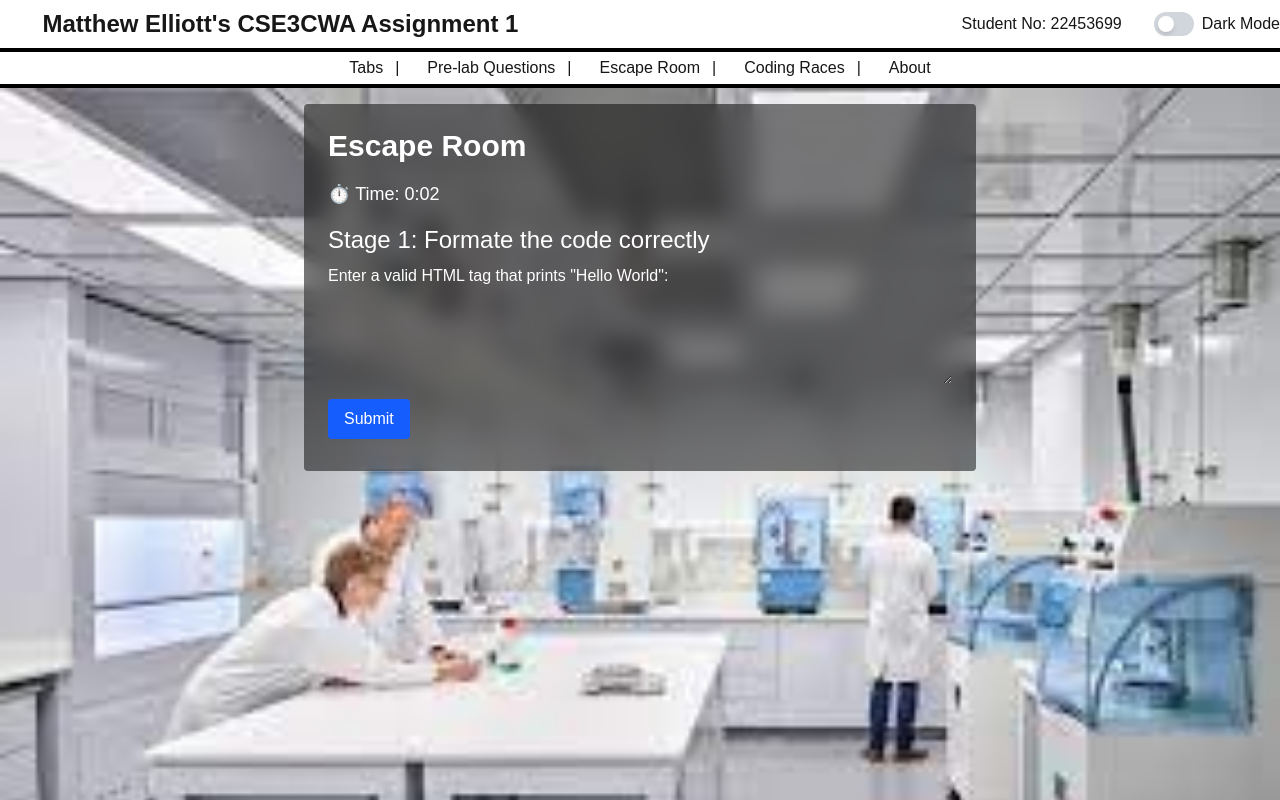
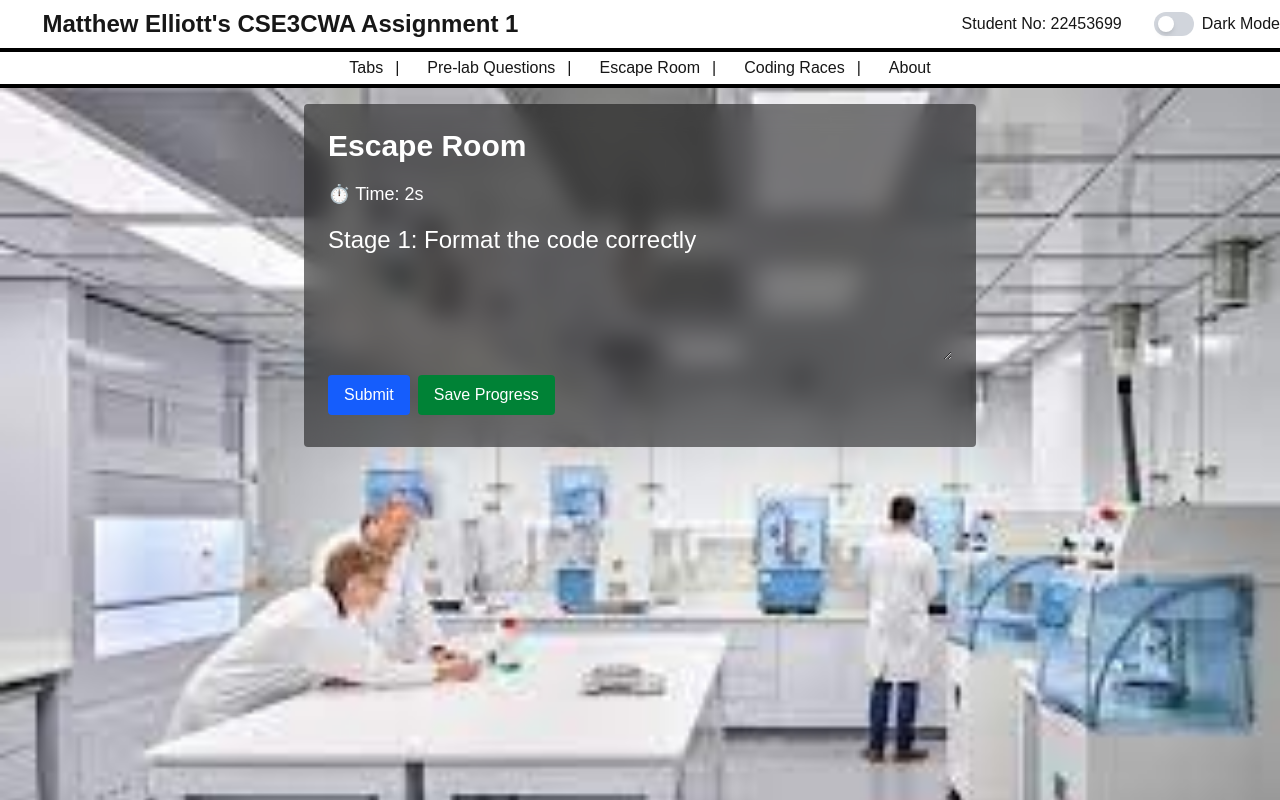
Before and after one commit to BeanerCans/Cloud-Web-App-Project-TS, a Next.js app: page /escape-room in a window 1280 px wide. Both pictures are taken after a click on the button "Start Game". Shown: the top 800 px of the page. Built offline with nearby package versions, Linux system fonts and the light colour scheme.

Commit message:
Implements save button

```diff
--- a/app/escape-room/page.tsx
+++ b/app/escape-room/page.tsx
@@ -2,6 +2,9 @@
 
 import { useEffect, useState } from 'react';
 
+// -----------------------------
+// 1️⃣ MAIN COMPONENT
+// -----------------------------
 type Stage = 'intro' | 'stage1' | 'stage2' | 'stage3' | 'complete';
 
 export default function EscapeRoom() {
@@ -9,12 +12,10 @@ export default function EscapeRoom() {
   const [time, setTime] = useState(0);
   const [running, setRunning] = useState(false);
 
-  // Simple manual timer
+  // Timer
   useEffect(() => {
     let timer: NodeJS.Timeout;
-    if (running) {
-      timer = setInterval(() => setTime((t) => t + 1), 1000);
-    }
+    if (running) timer = setInterval(() => setTime((t) => t + 1), 1000);
     return () => clearInterval(timer);
   }, [running]);
 
@@ -23,48 +24,67 @@ export default function EscapeRoom() {
     setRunning(true);
   }
 
+  // Save progress function
+  async function saveProgress(stage: string, time: number) {
+    const res = await fetch('/api/progress', {
+      method: 'POST',
+      headers: { 'Content-Type': 'application/json' },
+      body: JSON.stringify({
+        studentId: '12345678',
+        stage,
+        time,
+      }),
+    });
+    if (res.ok) alert('✅ Progress saved!');
+    else alert('❌ Failed to save progress.');
+  }
+
   return (
     <main
       className="min-h-screen bg-cover bg-center p-4 text-white"
-      style={{
-        backgroundImage: "url('/escape-room-bg.jpg')", // add your image to /public
-      }}
+      style={{ backgroundImage: "url('/escape-room-bg.jpg')" }}
     >
       <div className="backdrop-blur-md bg-black/50 p-6 rounded max-w-2xl mx-auto">
         <h1 className="text-3xl font-bold mb-4">Escape Room</h1>
-        <TimerDisplay time={time} />
-        {stage === 'intro' && (
-          <Intro startGame={startGame} />
-        )}
+        <p className="text-lg mb-4">⏱️ Time: {time}s</p>
+
+        {stage === 'intro' && <Intro startGame={startGame} />}
         {stage === 'stage1' && (
-          <Stage1 next={() => setStage('stage2')} />
+          <Stage1
+            next={() => setStage('stage2')}
+            save={() => saveProgress('stage1', time)}
+          />
         )}
         {stage === 'stage2' && (
-          <Stage2 next={() => setStage('stage3')} />
+          <Stage2
+            next={() => setStage('stage3')}
+            save={() => saveProgress('stage2', time)}
+          />
         )}
         {stage === 'stage3' && (
-          <Stage3 next={() => setStage('complete')} />
+          <Stage3
+            next={() => setStage('complete')}
+            save={() => saveProgress('stage3', time)}
+          />
         )}
-        {stage === 'complete' && <Complete time={time} />}
+        {stage === 'complete' && (
+          <Complete
+            time={time}
+            save={() => saveProgress('complete', time)}
+          />
+        )}
       </div>
     </main>
   );
 }
 
-function TimerDisplay({ time }: { time: number }) {
-  const mins = Math.floor(time / 60);
-  const secs = time % 60;
-  return (
-    <p className="text-lg mb-4">
-      ⏱️ Time: {mins}:{secs.toString().padStart(2, '0')}
-    </p>
-  );
-}
-
+// -----------------------------
+// 2️⃣ STAGE COMPONENTS
+// -----------------------------
 function Intro({ startGame }: { startGame: () => void }) {
   return (
     <div>
-      <p>Welcome to the coding escape room! You must complete 3 coding challenges to escape.</p>
+      <p>Welcome to the coding escape room! Complete 3 coding tasks to escape.</p>
       <button
         onClick={startGame}
         className="mt-4 px-4 py-2 bg-green-600 rounded"
@@ -75,48 +95,54 @@ function Intro({ startGame }: { startGame: () => void }) {
   );
 }
 
-function Stage1({ next }: { next: () => void }) {
+// Stage 1
+function Stage1({ next, save }: { next: () => void; save: () => void }) {
   const [input, setInput] = useState('');
   const correct = '<h1>Hello World</h1>';
   const [message, setMessage] = useState('');
 
   function check() {
     if (input.trim() === correct) {
-            setMessage('Correct! Moving to next stage.');
+      setMessage('✅ Correct! Moving to Stage 2...');
       setTimeout(next, 1500);
     } else {
-            setMessage('Incorrect. Try formatting the code properly.');
+      setMessage('❌ Incorrect. Try again.');
     }
   }
 
   return (
     <div>
-            <h2 className="text-2xl mb-2"> Stage 1: Formate the code correctly</h2>
-            <p>Enter a valid HTML tag that prints "Hello World":</p>
+      <h2 className="text-2xl mb-2">Stage 1: Format the code correctly</h2>
       <textarea
         className="w-full text-black p-2 mt-2"
         rows={3}
         value={input}
         onChange={(e) => setInput(e.target.value)}
       />
-            <button onClick={check} className="mt-2 px-4 py-2 bg-blue-600 rounded">
+      <div className="flex gap-2 mt-2">
+        <button onClick={check} className="px-4 py-2 bg-blue-600 rounded">
           Submit
         </button>
+        <button onClick={save} className="px-4 py-2 bg-green-700 rounded">
+          Save Progress
+        </button>
+      </div>
       <p className="mt-2">{message}</p>
     </div>
   );
 }
 
-function Stage2({ next }: { next: () => void }) {
+// Stage 2
+function Stage2({ next, save }: { next: () => void; save: () => void }) {
   const [answer, setAnswer] = useState('');
   const [message, setMessage] = useState('');
 
   function check() {
-        if (answer.trim() === 'console.log("Hello, world!");') {
-            setMessage('Great! Moving to next stage.');
+    if (answer.trim() === 'console.log("Hello, world!")') {
+      setMessage('✅ Correct! Moving to Stage 3...');
       setTimeout(next, 1500);
     } else {
-            setMessage('Hint: You need to fix the synax of a JavaScript log statement.')
+      setMessage('❌ Hint: Fix the syntax of the JS log statement.');
     }
   }
 
@@ -126,57 +152,73 @@ function Stage2({ next }: { next: () => void }) {
       <p>Fix this line: <code>consolelog("Hello, world!")</code></p>
       <input
         className="w-full text-black p-2 mt-2"
-                placeholder="Enter corrected code"
+        placeholder="Enter fixed code"
         value={answer}
         onChange={(e) => setAnswer(e.target.value)}
       />
-            <button onClick={check} className="mt-2 px-4 py-2 bg-blue-600 rounded">
+      <div className="flex gap-2 mt-2">
+        <button onClick={check} className="px-4 py-2 bg-blue-600 rounded">
           Submit
         </button>
+        <button onClick={save} className="px-4 py-2 bg-green-700 rounded">
+          Save Progress
+        </button>
+      </div>
       <p className="mt-2">{message}</p>
     </div>
   );
 }
 
-function Stage3({ next }: { next: () => void }) {
+// Stage 3
+function Stage3({ next, save }: { next: () => void; save: () => void }) {
   const [input, setInput] = useState('');
   const [message, setMessage] = useState('');
 
   function check() {
     const expected = 'for(let i=0;i<=1000;i++){console.log(i);}';
-        const normalised = input.replace(/\s+/g, '');
-        if (normalised === expected) {
-            setMessage('Perfect loop! You escaped!');
+    const normalized = input.replace(/\s+/g, '');
+    if (normalized === expected) {
+      setMessage('✅ Great job! You escaped!');
       setTimeout(next, 1500);
     } else {
-            setMessage('That loop is not quite right. Remember to log numbers from 0 to 1000.');
+      setMessage('❌ Hint: Use a for loop from 0 to 1000.');
     }
   }
 
   return (
     <div>
       <h2 className="text-2xl mb-2">Stage 3: Write a loop</h2>
-            <p>Write a JavaScript loop that logs numbers from 0 to 1000:</p>
       <textarea
         className="w-full text-black p-2 mt-2"
         rows={3}
         value={input}
         onChange={(e) => setInput(e.target.value)}
       />
-            <button onClick={check} className="mt-2 px-4 py-2 bg-blue-600 rounded">
+      <div className="flex gap-2 mt-2">
+        <button onClick={check} className="px-4 py-2 bg-blue-600 rounded">
           Submit
         </button>
+        <button onClick={save} className="px-4 py-2 bg-green-700 rounded">
+          Save Progress
+        </button>
+      </div>
       <p className="mt-2">{message}</p>
     </div>
   );
 }
 
-function Complete({ time }: {time: number}) {
+// Completion Screen
+function Complete({ time, save }: { time: number; save: () => void }) {
   return (
     <div>
-            <h2 className="text-2xl mb-2">CONGRATULATIONS!!! YOU ESCAPED!</h2>
-            <p>You completed the Escape Room in {time} seconds.</p>
-            <p className="mt-4">Well done developer! didn't cheat did you?</p>
+      <h2 className="text-2xl mb-2">🎉 You Escaped!</h2>
+      <p>You finished in {time} seconds.</p>
+      <button
+        onClick={save}
+        className="mt-4 px-4 py-2 bg-green-700 rounded"
+      >
+        Save Final Result
+      </button>
     </div>
   );
 }
```
Lines whose indentation alone changed are shown as unchanged.
